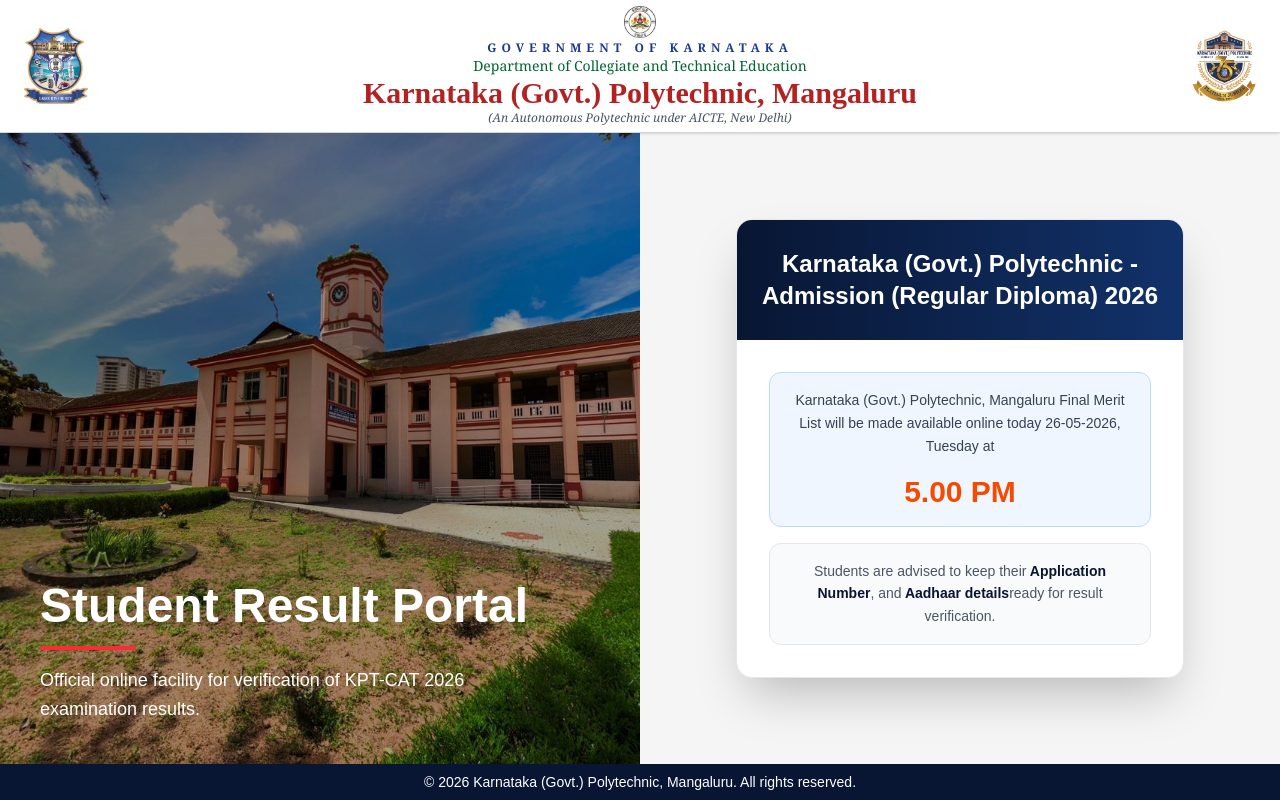
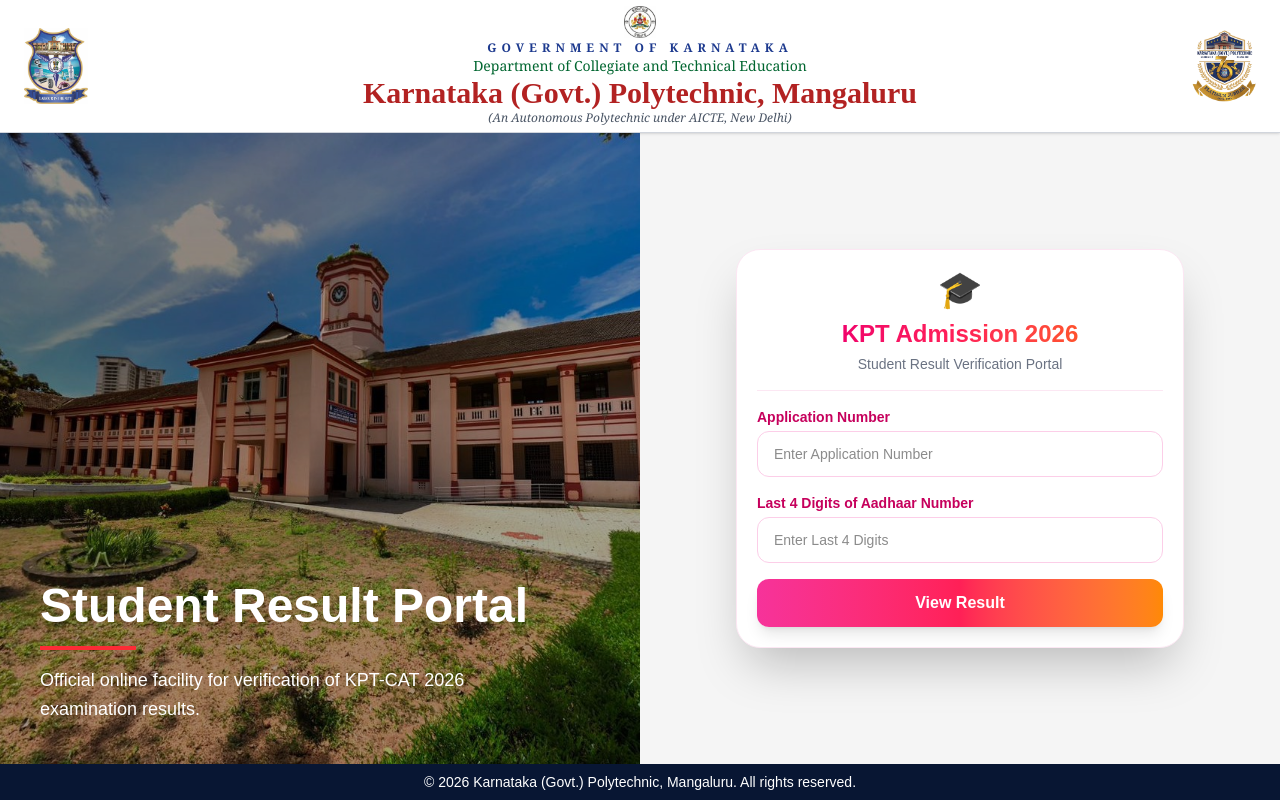
Before and after one commit to kptplacements-max/kptcatresults, a Next.js app in the folder frontend/: page / in a window 1280 px wide. Built offline with nearby package versions, Linux system fonts and the light colour scheme.

Commit message:
fonal merit list

```diff
--- a/frontend/app/page.js
+++ b/frontend/app/page.js
@@ -103,13 +103,13 @@
         </div>
 
         {/* RIGHT FORM */}
-        {/* <div className="flex items-center justify-center p-4 md:p-6 overflow-y-auto">
+        <div className="flex items-center justify-center p-4 md:p-6 overflow-y-auto">
           <MeritList />
+        </div>
+
+        {/* <div className="flex items-center justify-center p-4 md:p-6">
+          <WaitingForm />
         </div> */}
-
-        <div className="flex items-center justify-center p-4 md:p-6">
-          <WaitingForm />
-        </div>
       </section>
 
       {/* FOOTER */}
```
